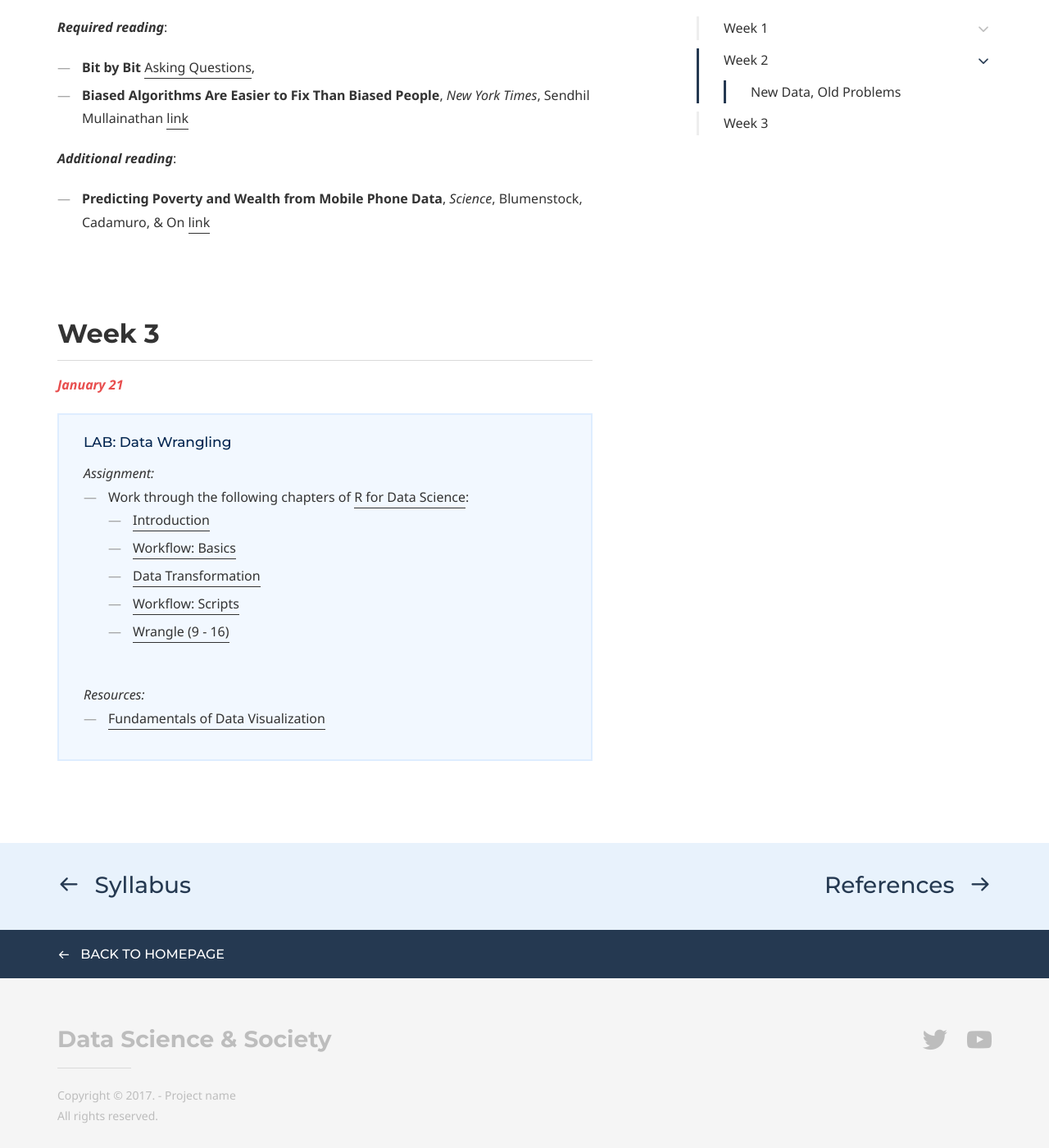
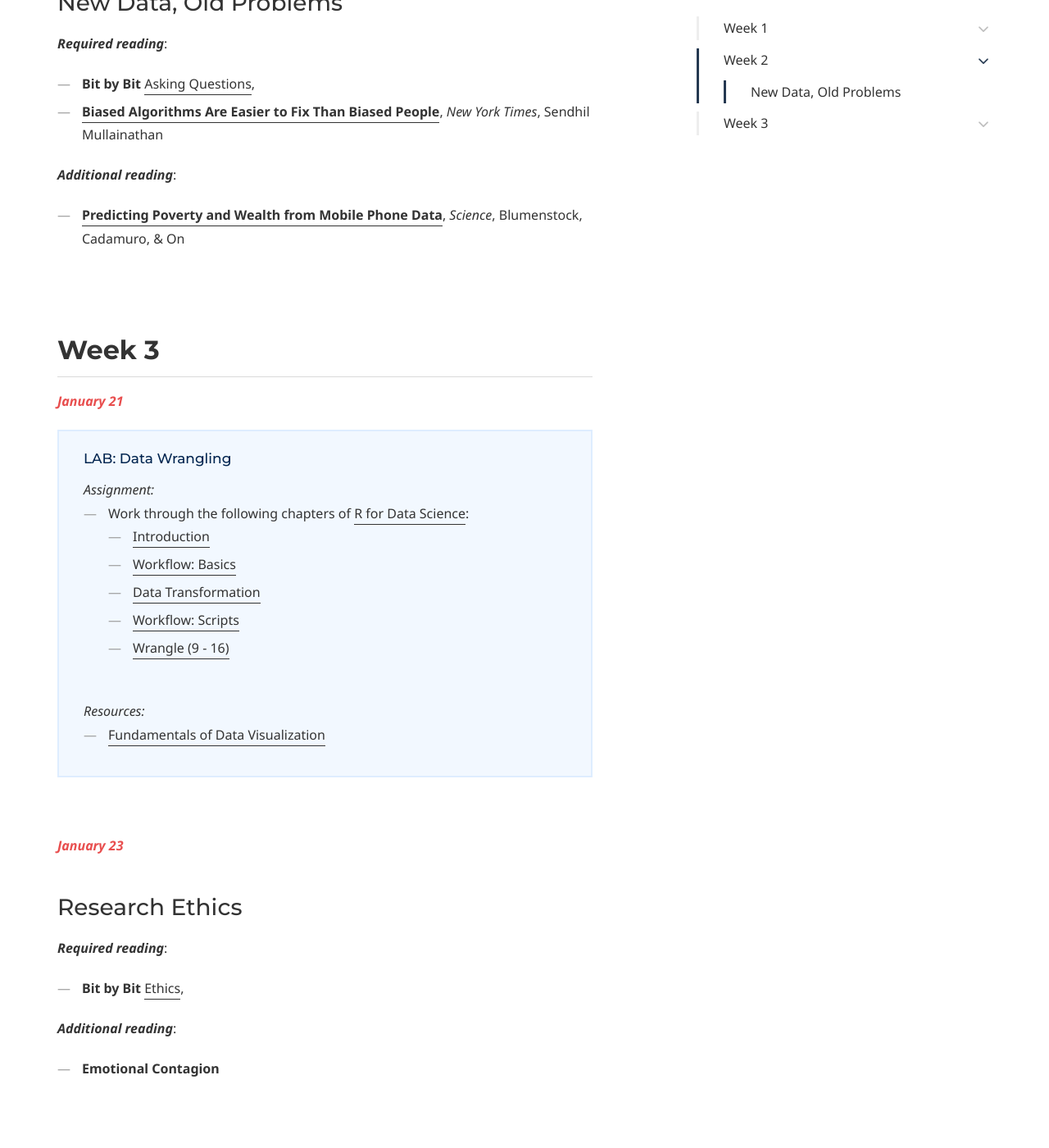
Before and after one commit to dssoc/dssoc.github.io, a Jekyll site: the page built from schedule.md, in a window 1280 px wide and 1400 px high, scrolled down 1936 px. Shown: the whole window at 82% size. Built offline with Jekyll 4.4.1, drawn with Linux system fonts in a browser that asks for light colours; some web fonts are replaced; some of the changed text lies outside the part shown.

Commit message:
update schedule

```diff
--- a/schedule.md
+++ b/schedule.md
@@ -30,9 +30,9 @@
 
 ***Additional reading***:
 - [**50 Years of Data Science**](https://courses.csail.mit.edu/18.337/2015/docs/50YearsDataScience.pdf), Donoho
-- **Computational Social Science**, *Science*, Lazer, D., Pentland, A., Adamic, L., Aral, S., Barabasi, ... [link](https://science.sciencemag.org/content/323/5915/721)
-- **Life in the network: the coming age of computational social science**, *Science*, Lazer, D., Pentland, A. S., Adamic, L., Aral, S., Barabasi, A. L., … [link](https://www.ncbi.nlm.nih.gov/pmc/articles/PMC2745217/)
-- **Should social science be more solution-oriented?**, *Nature*, Duncan Watts, [link](https://www.nature.com/articles/s41562-016-0015)
+- [**Computational Social Science**](https://science.sciencemag.org/content/323/5915/721), *Science*, Lazer, D., Pentland, A., Adamic, L., Aral, S., Barabasi, ...
+- [**Life in the network: the coming age of computational social science**](https://www.ncbi.nlm.nih.gov/pmc/articles/PMC2745217/), *Science*, Lazer, D., Pentland, A. S., Adamic, L., Aral, S., Barabasi, A. L., ...
+- [**Should social science be more solution-oriented?**](https://www.nature.com/articles/s41562-016-0015), *Nature*, Duncan Watts
 <br/><br/><br/>
 
 ## Week 2
@@ -56,16 +56,17 @@
 </ul>
 </div>
 <br/>
+
 <strong><i><font color="#E84E4E">January 16</font></i></strong>
 ### New Data, Old Problems
 
 ***Required reading***:
 - **Bit by Bit** [Asking Questions](https://www.bitbybitbook.com/en/1st-ed/asking-questions/),
-- **Biased Algorithms Are Easier to Fix Than Biased People**, *New York Times*, Sendhil Mullainathan [link](https://www.nytimes.com/2019/12/06/business/algorithm-bias-fix.html)
+- [**Biased Algorithms Are Easier to Fix Than Biased People**](https://www.nytimes.com/2019/12/06/business/algorithm-bias-fix.html), *New York Times*, Sendhil Mullainathan
 <br/>
 
 ***Additional reading***:
-- **Predicting Poverty and Wealth from Mobile Phone Data**, *Science*, Blumenstock, Cadamuro, & On [link](https://science.sciencemag.org/content/350/6264/1073)
+- [**Predicting Poverty and Wealth from Mobile Phone Data**](https://science.sciencemag.org/content/350/6264/1073), *Science*, Blumenstock, Cadamuro, & On
 <br/><br/><br/>
 
 ## Week 3
@@ -91,3 +92,15 @@
   <li><a href = "https://serialmentor.com/dataviz/">Fundamentals of Data Visualization</a></li>
 </ul>
 </div>
+<br/>
+
+<strong><i><font color="#E84E4E">January 23</font></i></strong>
+### Research Ethics
+
+***Required reading***:
+- **Bit by Bit** [Ethics](https://www.bitbybitbook.com/en/1st-ed/ethics/),
+
+
+***Additional reading***:
+- **Emotional Contagion**
+<br/><br/><br/>
```
